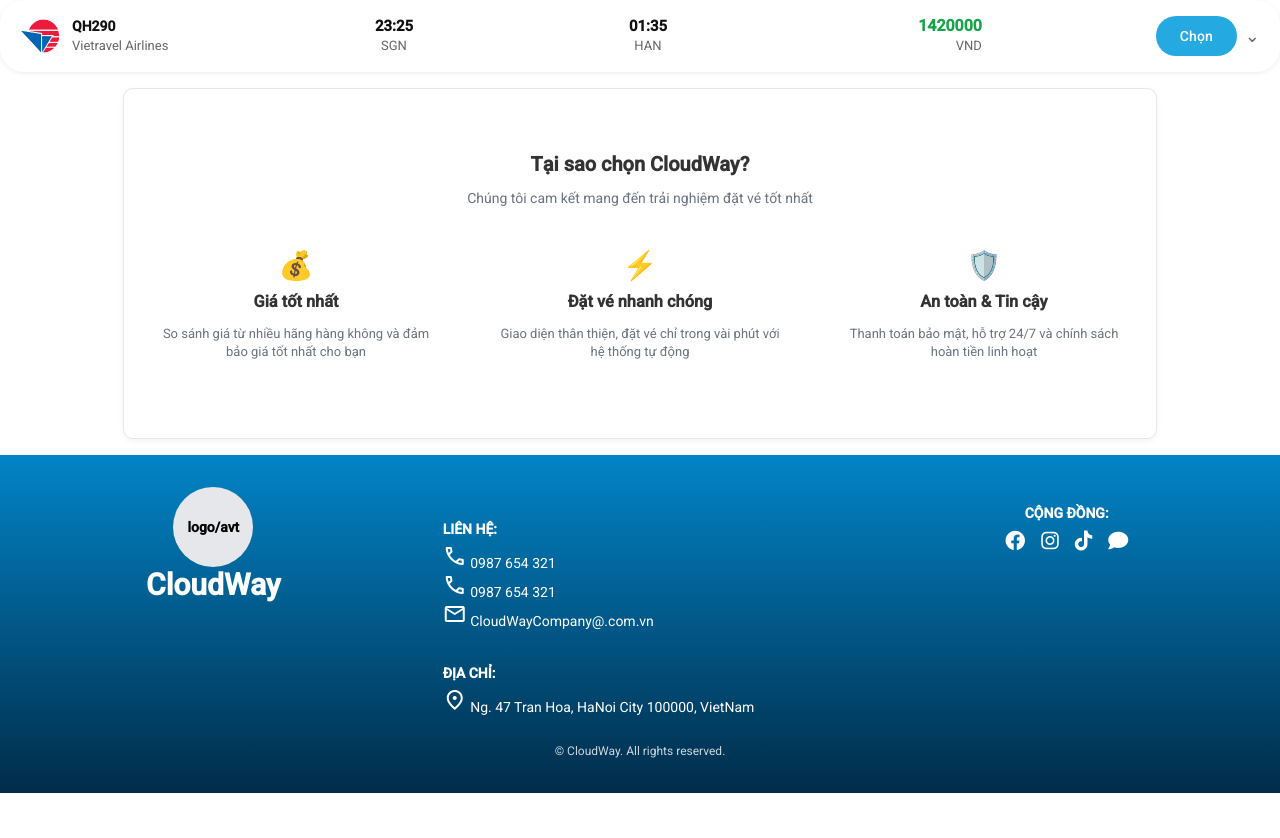
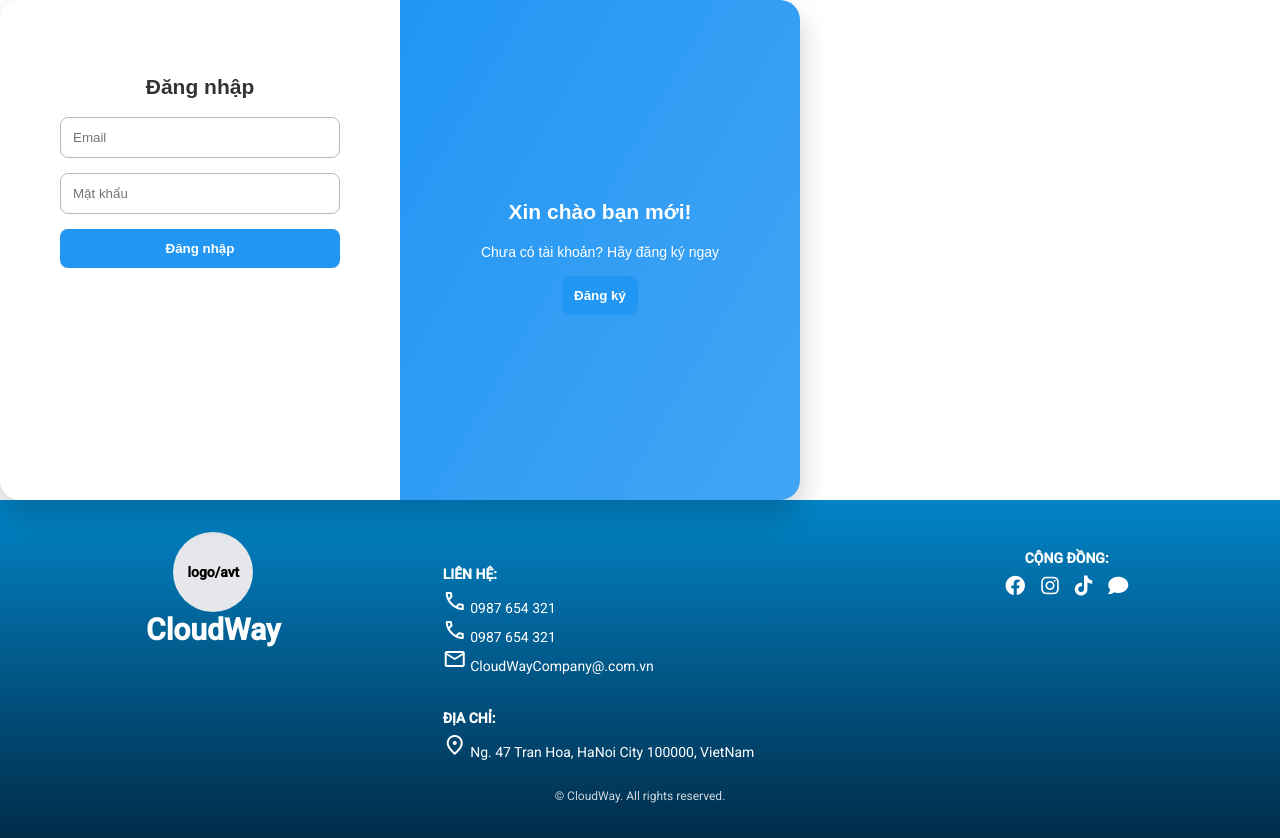
Before and after one commit to ThanhNam14VLU/cloudway, an Angular app: page /login in a window 1280 px wide. Before the commit this address led to /. Before the commit the page ends 800 px from the top, so only its background shows below. Built offline with nearby package versions, Linux system fonts and the light colour scheme.

Commit message:
create login page

```diff
--- a/src/app/app.html
+++ b/src/app/app.html
@@ -1,3 +1,5 @@
-<app-flight-card></app-flight-card>
-<app-feature></app-feature>
+<!-- <app-login></app-login> -->
+<!-- <app-flight-card></app-flight-card>
+<app-feature></app-feature>-->
+<router-outlet></router-outlet>
 <app-footer></app-footer>
--- a/src/app/app.routes.ts
+++ b/src/app/app.routes.ts
@@ -1,3 +1,17 @@
 import { Routes } from '@angular/router';
+import { Login } from './pages/login/login';
+import { Home } from './pages/home/home';
 
-export const routes: Routes = [];
+export const routes: Routes = [
+  {
+    path: '',
+    loadComponent: () =>
+      import('./pages/home/home').then(m => m.Home),
+  },
+  {
+    path: 'login',
+    loadComponent: () =>{
+        return import('../app/pages/login/login').then(m => m.Login)
+    }
+  }
+];
--- a/src/app/app.ts
+++ b/src/app/app.ts
@@ -1,12 +1,14 @@
 import { Component, signal } from '@angular/core';
-import { RouterOutlet } from '@angular/router';
+import { RouterEvent, RouterLink, RouterOutlet } from '@angular/router';
 import { Footer } from './components/footer/footer';
 import { Feature } from './feature/feature';
 import { FlightCard } from './components/flight-card/flight-card';
+import { Login } from './pages/login/login';
+
 
 @Component({
   selector: 'app-root',
-  imports: [RouterOutlet, Footer, Feature, FlightCard],
+  imports: [RouterOutlet, Footer, Feature, FlightCard,RouterLink,Login],
   templateUrl: './app.html',
   styleUrl: './app.scss'
 })
--- a/src/app/pages/login/login.html
+++ b/src/app/pages/login/login.html
@@ -1 +1,36 @@
-<p>login works!</p>
+    <div class="container" [class.active]="isActive">
+    <!-- Phần login -->
+    <div class="form-box login-box">
+        <h2>Đăng nhập</h2>
+        <form>
+        <input type="text" placeholder="Email" required>
+        <input type="password" placeholder="Mật khẩu" required>
+        <button type="submit">Đăng nhập</button>
+        </form>
+    </div>
+
+    <!-- Phần register -->
+    <div class="form-box register-box">
+        <h2>Đăng ký</h2>
+        <form>
+        <input type="text" placeholder="Tên tài khoản" required>
+        <input type="email" placeholder="Email" required>
+        <input type="password" placeholder="Mật khẩu" required>
+        <button type="submit">Đăng ký</button>
+        </form>
+    </div>
+
+    <!-- Panel điều hướng -->
+    <div class="toggle-box">
+        <div class="toggle-panel toggle-left">
+        <h2>Chào mừng trở lại!</h2>
+        <p>Đăng nhập để tiếp tục</p>
+        <button (click)="toggle(false)">Đăng nhập</button>
+        </div>
+        <div class="toggle-panel toggle-right">
+        <h2>Xin chào bạn mới!</h2>
+        <p>Chưa có tài khoản? Hãy đăng ký ngay</p>
+        <button (click)="toggle(true)">Đăng ký</button>
+        </div>
+    </div>
+    </div>
--- a/src/app/pages/login/login.scss
+++ b/src/app/pages/login/login.scss
@@ -0,0 +1,145 @@
+* {
+  box-sizing: border-box;
+  font-family: sans-serif;
+}
+
+body {
+  display: flex;
+  justify-content: center;
+  align-items: center;
+  height: 100vh;
+  background: #eceff1;
+  margin: 0;
+}
+
+h2 {
+  text-align: center;
+  margin-bottom: 20px;
+}
+
+.container {
+  position: relative;
+  width: 800px;
+  max-width: 100%;
+  min-height: 500px;
+  background: #fff;
+  overflow: hidden;
+  border-radius: 20px;
+  box-shadow: 0 15px 30px rgba(0, 0, 0, 0.2);
+  display: flex;
+}
+
+/* ===== FORM BOX ===== */
+.form-box {
+  position: absolute;
+  top: 0;
+  width: 50%;
+  height: 100%;
+  padding: 60px;
+  transition: all 0.8s ease-in-out;
+  opacity: 0;
+  pointer-events: none;
+}
+
+.login-box {
+  opacity: 1;
+  transform: translateX(0%);
+  pointer-events: auto;
+}
+
+.register-box {
+  transform: translateX(100%);
+  opacity: 0;
+
+}
+
+.container.active .login-box {
+  transform: translateX(100%);
+  opacity: 1;
+  pointer-events: auto ;
+}
+
+.container.active .register-box {
+  transform: translateX(0%);
+  opacity: 1;
+  pointer-events: auto;
+}
+
+form {
+  display: flex;
+  flex-direction: column;
+  gap: 15px;
+}
+
+input {
+  padding: 12px;
+  border-radius: 8px;
+  border: 1px solid #bbb;
+  outline: none;
+}
+
+button {
+  padding: 12px;
+  border: none;
+  border-radius: 8px;
+  background: #2196f3;
+  color: white;
+  cursor: pointer;
+  font-weight: bold;
+  transition: background 0.3s;
+}
+
+button:hover {
+  background: #1976d2;
+}
+
+/* ===== TOGGLE BOX ===== */
+.toggle-box {
+  position: absolute;
+  top: 0;
+  right: 0;
+  width: 50%;
+  height: 100%;
+  background: linear-gradient(120deg, #2196f3, #42a5f5);
+  color: white;
+  display: flex;
+  justify-content: center;
+  align-items: center;
+  flex-direction: column;
+  transition: transform 0.8s ease-in-out;
+  z-index: 3;
+}
+
+.toggle-panel {
+  text-align: center;
+  position: absolute;
+  width: 100%;
+  padding: 40px;
+  transition: all 0.8s ease-in-out;
+  opacity: 0;
+  pointer-events: none;
+}
+
+.toggle-left {
+  transform: translateX(-100%);
+  opacity: 0;
+  pointer-events: auto;
+}
+
+.toggle-right {
+  transform: translateX(0%);
+  opacity: 1;
+  pointer-events: auto;
+}
+
+.container.active .toggle-left {
+  transform: translateX(0%);
+  opacity: 1;
+  pointer-events: auto;
+}
+
+.container.active .toggle-right {
+  transform: translateX(-100%);
+  opacity: 0;
+  pointer-events: none;
+}
--- a/src/app/pages/login/login.ts
+++ b/src/app/pages/login/login.ts
@@ -2,10 +2,14 @@ import { Component } from '@angular/core';
 
 @Component({
   selector: 'app-login',
+  standalone: true,
   imports: [],
   templateUrl: './login.html',
   styleUrl: './login.scss'
 })
 export class Login {
-
+  isActive: boolean = false;
+  toggle(isRegister: boolean) {
+    this.isActive = isRegister;
+  }
 }
```
